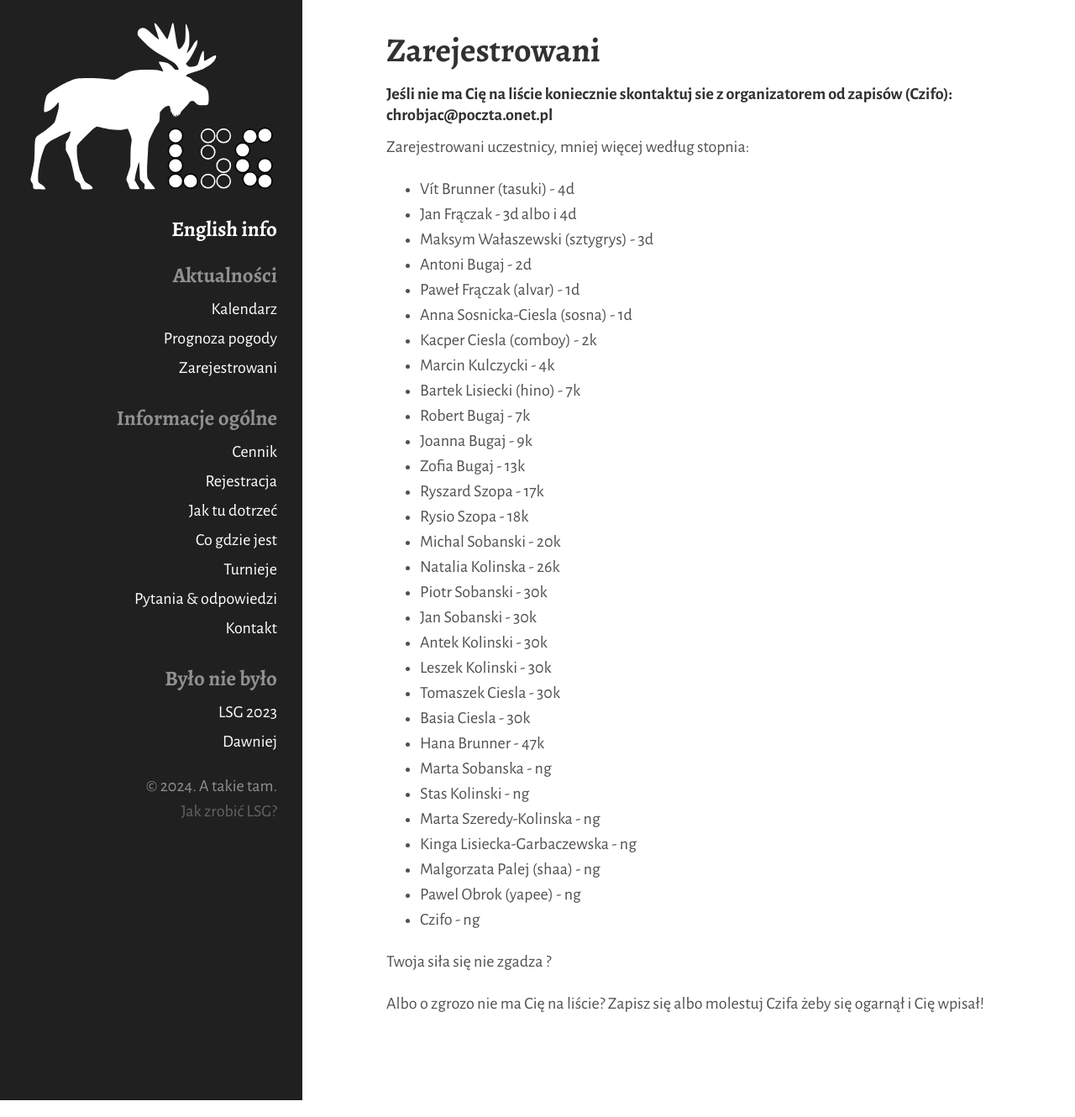
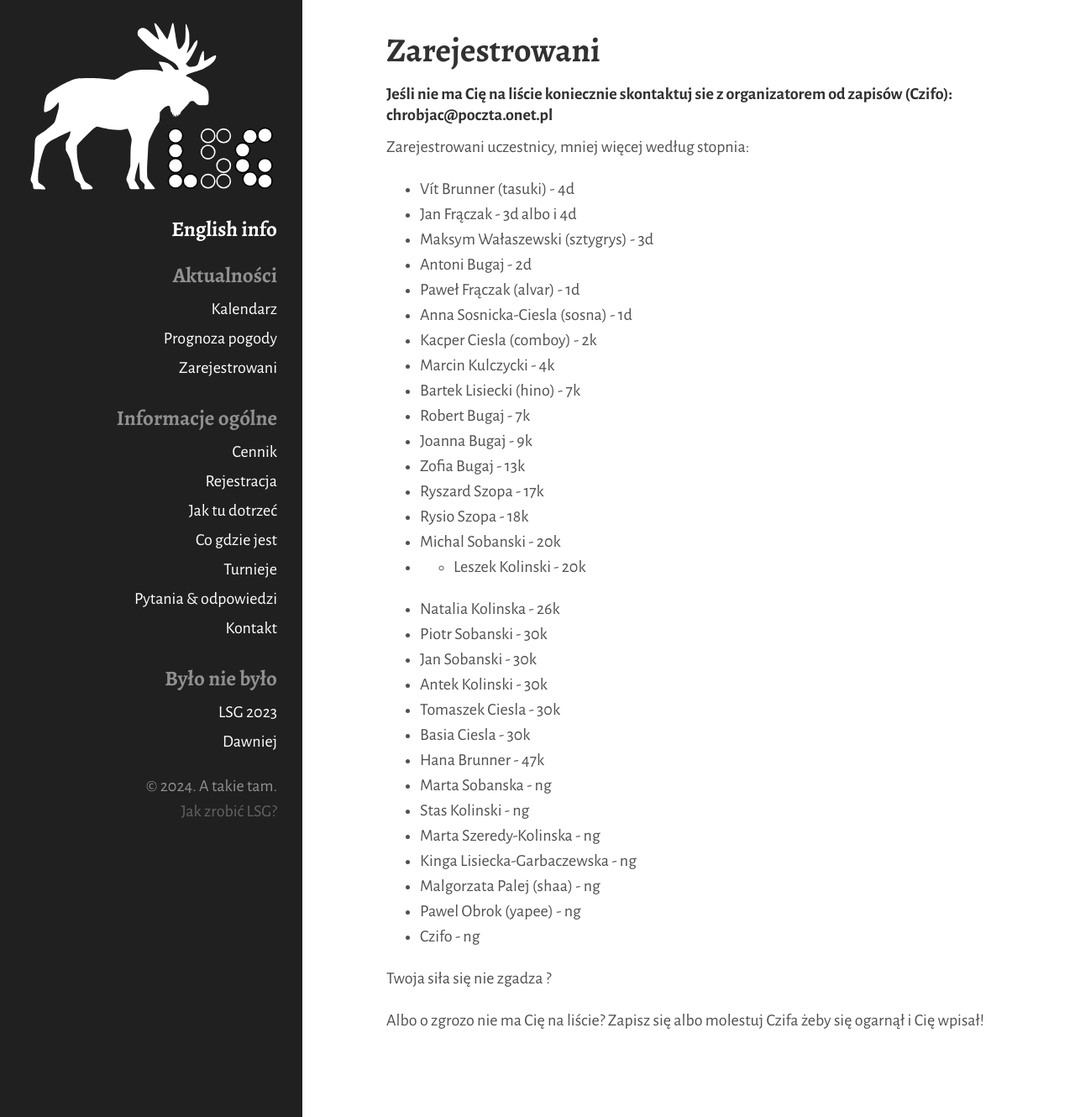
Before and after one commit to tasuki/lsg, a Jekyll site: the page built from zarejestrowani.md, in a window 1280 px wide. Shown: the whole page at 84% size. Built offline with Jekyll 4.4.1, drawn with Linux system fonts in a browser that asks for light colours.

Commit message:
Update zarejestrowani.md

```diff
--- a/zarejestrowani.md
+++ b/zarejestrowani.md
@@ -24,11 +24,11 @@ Zarejestrowani uczestnicy, mniej więcej według stopnia:
 - Ryszard Szopa - 17k
 - Rysio Szopa - 18k
 - Michal Sobanski - 20k
+- - Leszek Kolinski - 20k
 - Natalia Kolinska - 26k
 - Piotr Sobanski - 30k
 - Jan Sobanski - 30k
 - Antek Kolinski - 30k
-- Leszek Kolinski - 30k
 - Tomaszek Ciesla - 30k
 - Basia Ciesla - 30k
 - Hana Brunner - 47k
```
